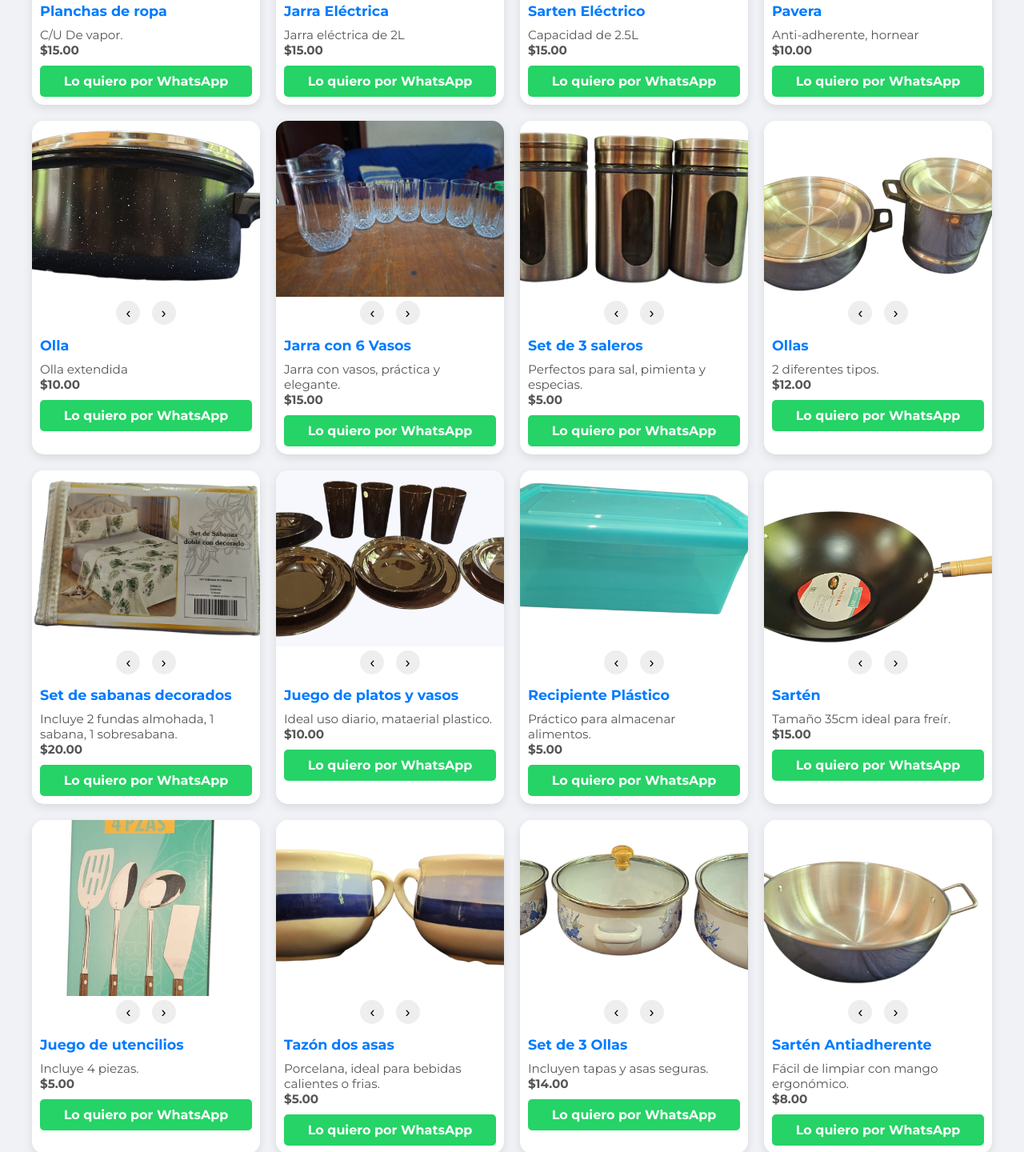
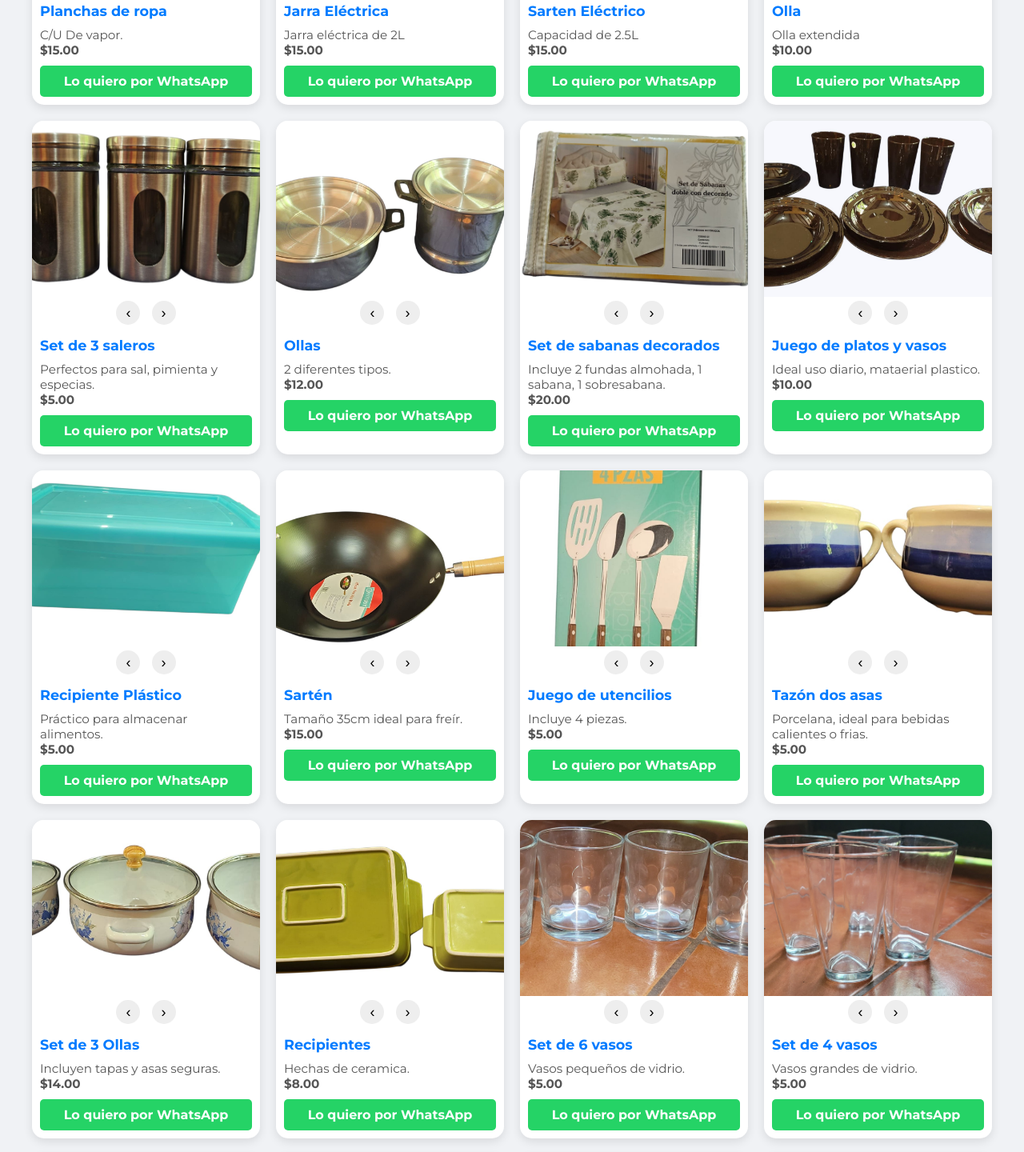
Before and after one commit to bassernesto/Productos, a plain HTML site: page index.html in a window 1280 px wide. Shown: the part 420-1860 px from the top of the page at 80% size. Drawn offline with Linux system fonts and the light colour scheme.

Commit message:
Update index.html

```diff
--- a/index.html
+++ b/index.html
@@ -165,9 +165,7 @@
       {nombre: 'Planchas de ropa', desc: 'C/U De vapor.', precio: '15.00', imagenes: ['IMG/plan1.jpg','IMG/plan2.jpg']},
       {nombre: 'Jarra Eléctrica', desc: 'Jarra eléctrica de 2L', precio: '15.00', imagenes: ['IMG/jarra1.jpg','IMG/jarra3.jpg']},
       {nombre: 'Sarten Eléctrico', desc: 'Capacidad de 2.5L', precio: '15.00', imagenes: ['IMG/ser1.jpg','IMG/ser2.jpg']},
-      {nombre: 'Pavera', desc: 'Anti-adherente, hornear', precio: '10.00', imagenes: ['IMG/yu1.jpg','IMG/yu2.jpg']},
       {nombre: 'Olla', desc: 'Olla extendida', precio: '10.00', imagenes: ['IMG/o1.jpg','IMG/o2.jpg']},
-      {nombre: 'Jarra con 6 Vasos', desc: 'Jarra con vasos, práctica y elegante.', precio: '15.00', imagenes: ['IMG/jarravasos1.jpg','IMG/jarravasos2.jpg','IMG/jarravasos3.jpg']},
       {nombre: 'Set de 3 saleros', desc: 'Perfectos para sal, pimienta y especias.', precio: '5.00', imagenes: ['IMG/Salero1.jpg','IMG/Salero2.jpg']},
       {nombre: 'Ollas', desc: '2 diferentes tipos.', precio: '12.00', imagenes: ['IMG/olas1.jpg','IMG/olas2.jpg']},
       {nombre: 'Set de sabanas decorados', desc: 'Incluye 2 fundas almohada, 1 sabana, 1 sobresabana.', precio: '20.00', imagenes: ['IMG/sab1.jpg','IMG/sab2.jpg']},
@@ -177,7 +175,6 @@
       {nombre: 'Juego de utencilios', desc: 'Incluye 4 piezas.', precio: '5.00', imagenes: ['IMG/jue.jpg']},
       {nombre: 'Tazón dos asas', desc: 'Porcelana, ideal para bebidas calientes o frias.', precio: '5.00', imagenes: ['IMG/ta1.jpg','IMG/ta3.jpg']},
       {nombre: 'Set de 3 Ollas', desc: 'Incluyen tapas y asas seguras.', precio: '14.00', imagenes: ['IMG/ollas1.jpg','IMG/ollas2.jpg']},
-      {nombre: 'Sartén Antiadherente', desc: 'Fácil de limpiar con mango ergonómico.', precio: '8.00', imagenes: ['IMG/sar1.jpg','IMG/sar2.jpg']},
       {nombre: 'Recipientes', desc: 'Hechas de ceramica.', precio: '8.00', imagenes: ['IMG/reci1.jpg','IMG/reci2.jpg']},
       {nombre: 'Set de 6 vasos', desc: 'Vasos pequeños de vidrio.', precio: '5.00', imagenes: ['IMG/va1.jpg','IMG/va2.jpg']},
       {nombre: 'Set de 4 vasos', desc: 'Vasos grandes de vidrio.', precio: '5.00', imagenes: ['IMG/vas.jpg']},
@@ -185,7 +182,6 @@
       {nombre: 'Frutera', desc: '5 pcs de vidrio color amarillo.', precio: '3.50', imagenes: ['IMG/fru1.jpg','IMG/fru2.jpg']},
       {nombre: 'Set 4 pailas', desc: 'Pequeños de vidrio.', precio: '3.00', imagenes: ['IMG/p1.jpg','IMG/p2.jpg']},
       {nombre: 'Recipiente', desc: 'Porcelana.', precio: '3.00', imagenes: ['IMG/r1.jpg','IMG/r2.jpg']},
-      {nombre: 'Juego de cuchillos', desc: 'Incluye 7 diferentes', precio: '7.00', imagenes: ['IMG/cu.jpg','IMG/cu2.jpg']},
       {nombre: 'Set de 2 Azucareras', desc: 'Vidrio. Ideales para azúcar, café u otros.', precio: '4.00', imagenes: ['IMG/azu1.jpg','IMG/azu2.jpg']},
       {nombre: 'Juego de ollas', desc: 'Grande $7, pequeña $5.', precio: '12.00', imagenes: ['IMG/ol1.jpg','IMG/ol2.jpg']}
     ];
```
